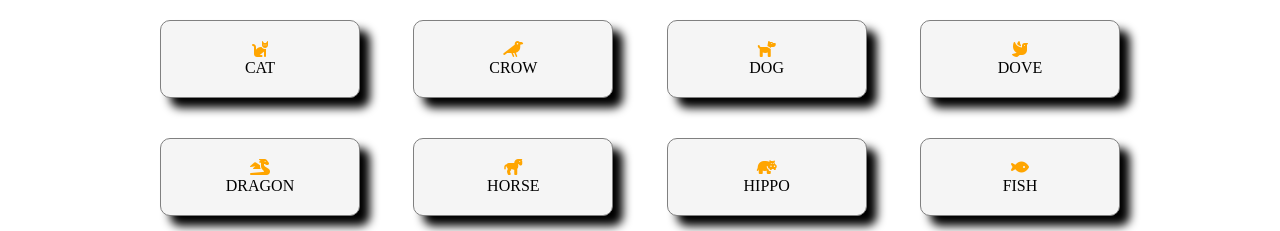
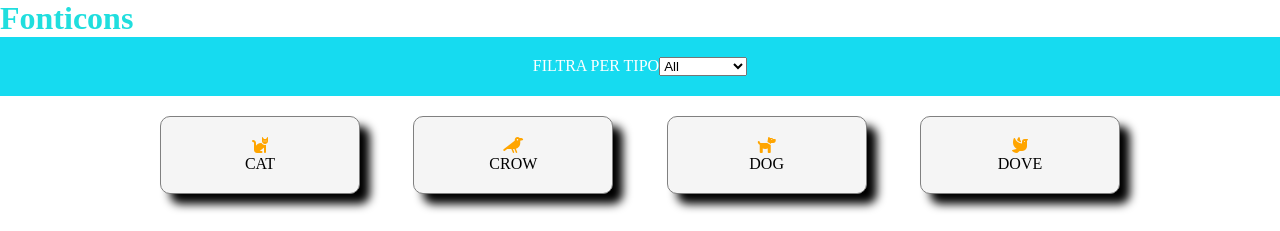
Before and after one commit to adelinashahaj/js-es6-icons, a plain HTML site: page index.html in a window 1280 px wide. Shown: the top 231 px of the page. Drawn offline with Linux system fonts and the light colour scheme.

Commit message:
modificato la cartella css e aggunto select

```diff
--- a/css/style.css
+++ b/css/style.css
@@ -3,6 +3,17 @@
     margin: 0;
     padding: 0;
     box-sizing: border-box;
+}
+.logo {
+    color: rgb(32, 222, 222);
+    background-color: white;
+}
+.selector {
+    padding: 20px;
+    color: white;
+    display: flex;
+    justify-content: center;
+    background-color: rgb(22, 219, 240);
 }
 #icons-container{
     max-width: 1000px;
--- a/index.html
+++ b/index.html
@@ -9,12 +9,23 @@
     <link rel="stylesheet" href="https://cdnjs.cloudflare.com/ajax/libs/font-awesome/6.3.0/css/all.min.css" integrity="sha512-SzlrxWUlpfuzQ+pcUCosxcglQRNAq/DZjVsC0lE40xsADsfeQoEypE+enwcOiGjk/bSuGGKHEyjSoQ1zVisanQ==" crossorigin="anonymous" referrerpolicy="no-referrer" />
 </head>
 <body>
+    <header>
+        <div class="logo">
+            <h1>Fonticons</h1>
+        </div>
+        <div class="selector">
+            <label for="selector">FILTRA PER TIPO</label>
+            <select id="selettore">
+                <option value="all">All</option>
+                <option value="animals">Animals</option>
+                <option value="vegetables">Vegetables</option>
+                <option value="user">Users</option>
+            </select>
+        </div>
+    </div>
+    </header>
 
 <main>
-
-
-
-
 
     <div id="icons-container">
 <!--  <div class="icons-card">
--- a/js/main.js
+++ b/js/main.js
@@ -115,7 +115,7 @@ let icons = [
 ];
 
 let iconsContainerDom = document.getElementById('icons-container');
-
+let selectorDom = document.getElementById('selettore');
 
 
 for (let i = 0; i < icons.length; i++){
```
